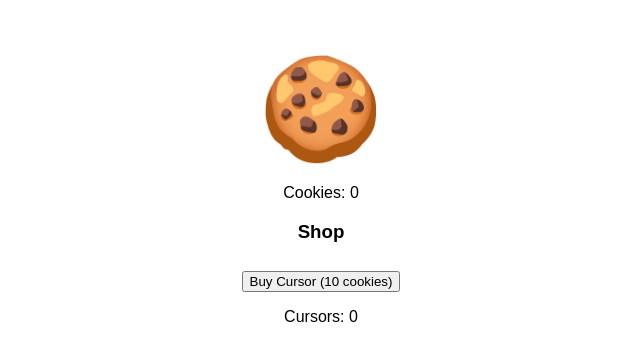
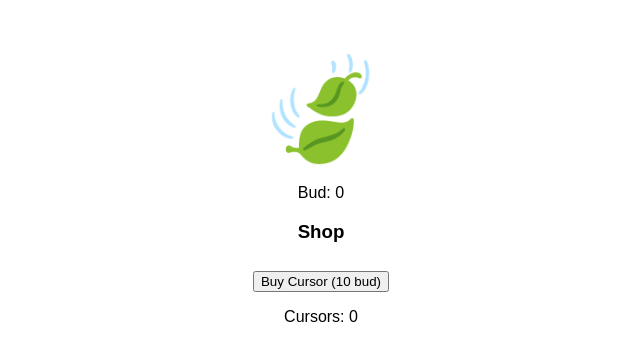
Before and after one commit to oyzad/highyield, a plain HTML site: page index.html in a window 1280 px wide. Shown: the whole page, without its empty margins (319-959 px from the left). Drawn offline with Linux system fonts and the light colour scheme.

Commit message:
Update index.html
changed emoji

```diff
--- a/index.html
+++ b/index.html
@@ -11,13 +11,13 @@
 </head>
 <body>
   <div>
-    <div id="cookie">🍪</div>
-    <p>Cookies: <span id="cookie-count">0</span></p>
+    <div id="cookie">🍃</div>
+    <p>Bud: <span id="cookie-count">0</span></p>
   </div>
 
   <div id="shop">
     <h3>Shop</h3>
-    <button class="shop-item" onclick="buyCursor()">Buy Cursor (10 cookies)</button>
+    <button class="shop-item" onclick="buyCursor()">Buy Cursor (10 bud)</button>
     <p>Cursors: <span id="cursor-count">0</span></p>
   </div>
 
```
